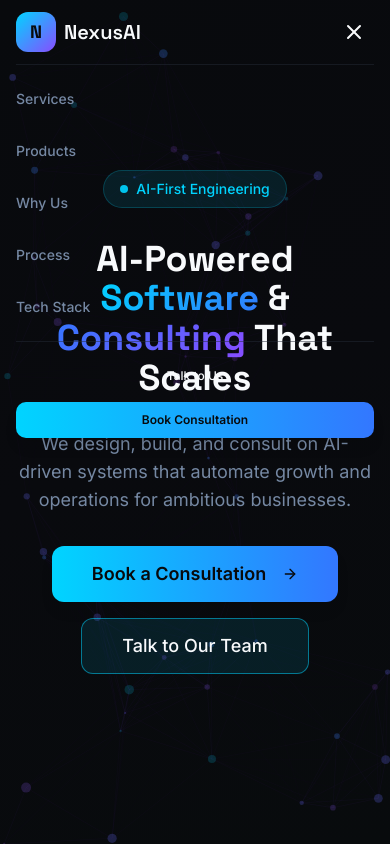
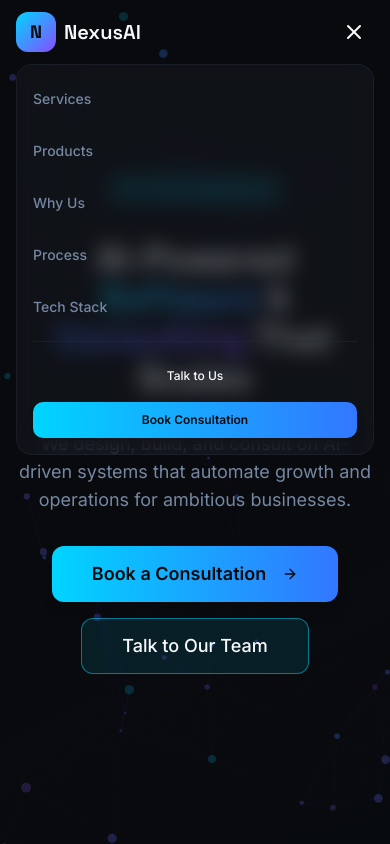
Before and after one commit to 108nitish/start-main, a Next.js app: page / in a window 390 px wide. Both pictures are taken after a click on the button 354 px from the left and 32 px from the top of the page. Shown: the top 844 px of the page. Built offline with nearby package versions, Linux system fonts and the light colour scheme.

Commit message:
navbar improved

```diff
--- a/src/app/components/Navbar.tsx
+++ b/src/app/components/Navbar.tsx
@@ -78,7 +78,7 @@
 
         {/* Mobile Menu */}
         {isMobileMenuOpen && (
-          <div className="lg:hidden py-4 border-t border-border/50 animate-fade-up">
+          <div className="lg:hidden py-4 border-t border-border/50 animate-fade-up  width-full glass-card p-4">
             <div className="flex flex-col gap-4">
               {navLinks.map((link) => (
                 <a
```
